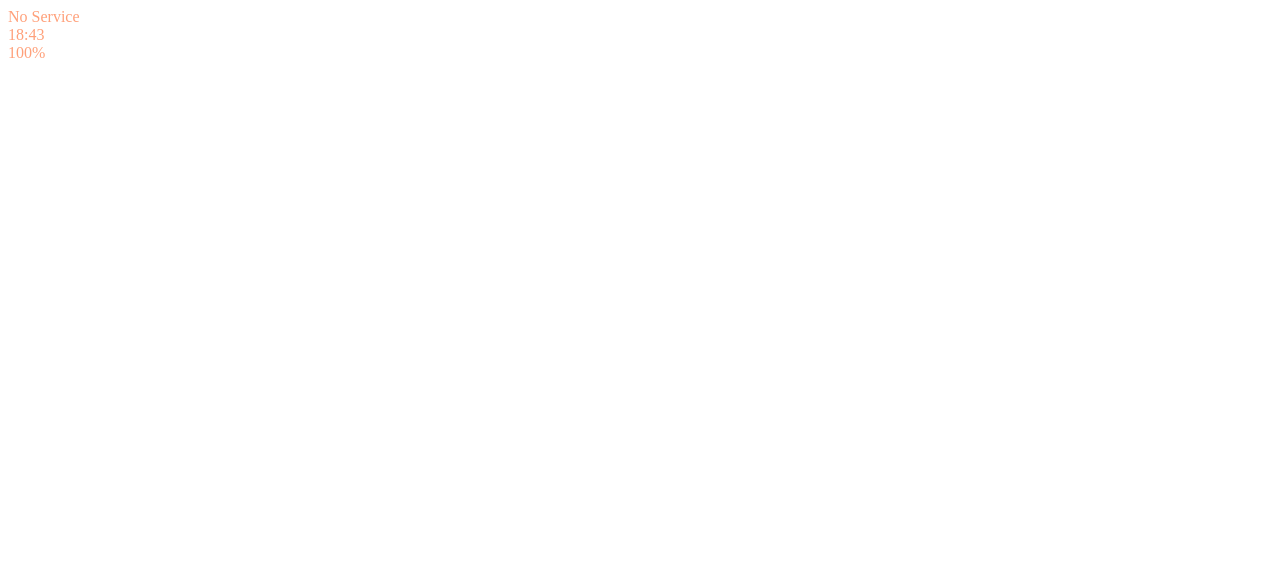
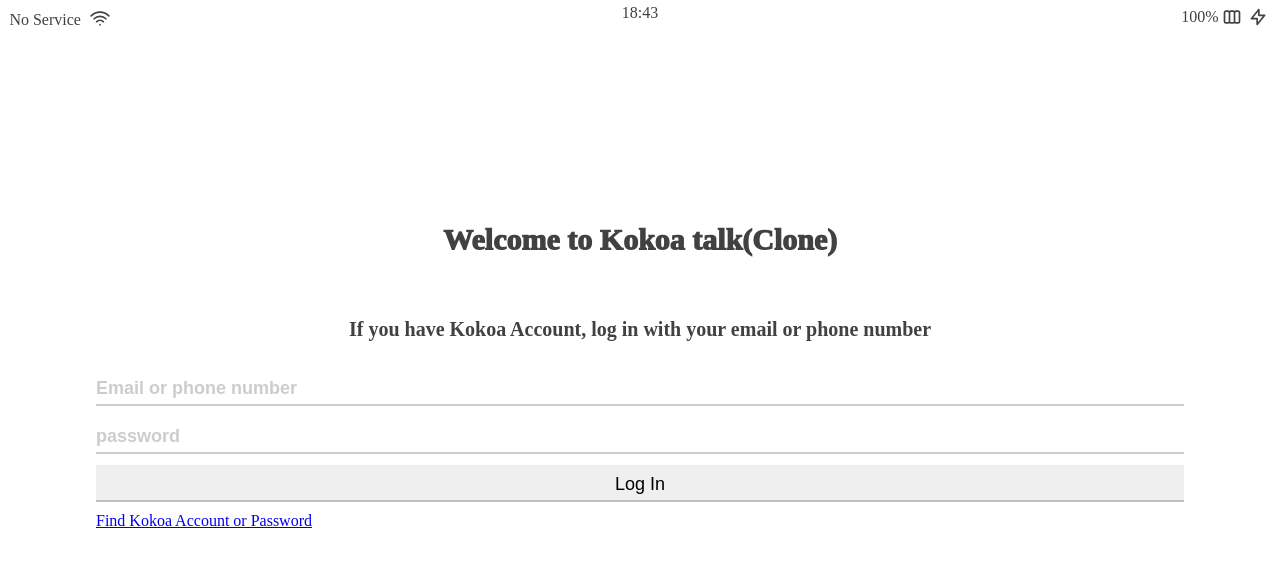
Before and after one commit to Unchaptered/2020-07-clone-kokoa, a plain HTML site: page index.html in a window 1280 px wide. Drawn offline with Linux system fonts and the light colour scheme.

Commit message:
2021-clone-kokoa_07-15
Pracitce #6.8

```diff
--- /dev/null
+++ b/css/index_header.css
@@ -0,0 +1,28 @@
+.welcome-header {
+  /* desgin */
+  margin-top: 15%;
+  /* font */
+  text-align: center; /* 글자가 가운데 정렬됨*/
+  align-items: center; /* One Box 가 어디에 위치될 것인가 */
+  /* display*/
+  display: flex;
+  flex-direction: column;
+}
+.welcome-header__title {
+  /* desgin */
+  margin-bottom: 5%;
+  /* font */
+  color: var(--main-bg-color);
+  font-size: 30px;
+  font-weight: 1000;
+}
+.welcome-header__text {
+  /* design */
+  width: 50%;
+  margin-bottom: 30px;
+  /* font */
+  color: var(--main-bg-color);
+  font-size: 20px;
+  font-weight: 600;
+  /* display */
+}
--- /dev/null
+++ b/css/index_input.css
@@ -0,0 +1,37 @@
+#login-form {
+  /* design */
+  width: 85%;
+  margin-left: 7.5%;
+  /* font */
+  /* display */
+  display: flex;
+  flex-direction: column;
+}
+#login-form > input {
+  /* design */
+  margin-bottom: 1%;
+  padding: 9px 0px 5px 0px;
+  border: none;
+  border-bottom: 2px solid var(--sub-tx-color-0_2);
+  /* font */
+  font-size: 18px;
+  /* display */
+  transition: border-color 0.3s ease-in-out;
+}
+
+#login-form > input::placeholder {
+  color: var(--sub-tx-color-0_2);
+  font-weight: bold;
+}
+#login-form > input:focus {
+  border-color: var(--sub-tx-color-0_3);
+}
+input:focus {
+  outline: none;
+}
+
+#login-form > a {
+  /* design */
+  /* font */
+  /* display */
+}
--- /dev/null
+++ b/css/index_status-bar.css
@@ -0,0 +1,65 @@
+#login-form {
+  /* design */
+  /* font */
+  /* display */
+}
+.status-bar {
+  /* design */
+  padding: 5px 3px;
+  /* font */
+  color: var(--main-bg-color);
+  /* display */
+  display: flex;
+  justify-content: center;
+}
+/* elements */
+.status_bar__icon {
+  /* design */
+  /* font */
+  /* display */
+  width: 20px;
+  height: 20px;
+}
+.status_bar__column {
+  width: 33%;
+}
+.status_bar__column:first-child span {
+  /* design */
+  margin-right: 2px;
+  /* font */
+  /* display */
+}
+.status_bar__column:nth-child(2) {
+  /* design */
+  /* font */
+  /* display */
+  display: flex;
+  justify-content: center;
+}
+
+.status_bar__column:last-child {
+  /* design */
+  /* font */
+  /* display */
+  display: flex;
+  justify-content: flex-end;
+  align-items: center;
+}
+.status_bar__column .status_bar__icon {
+  margin: 0px 3px;
+}
+#status_bar__icon__wifi {
+  transform: translateY(3px);
+}
+/* modifier */
+.status_bar__column__design--font {
+  /* design */
+  /* font */
+  /* display */
+}
+.status_bar__column__design--color {
+  /* design */
+  /* font */
+  color: lightsalmon;
+  /* display */
+}
--- /dev/null
+++ b/css/index_variables.css
@@ -0,0 +1,5 @@
+:root {
+  --main-bg-color: rgba(44, 44, 44, 0.9);
+  --sub-tx-color-0_2: rgba(0, 0, 0, 0.2);
+  --sub-tx-color-0_3: rgba(0, 0, 0, 0.5);
+}
--- /dev/null
+++ b/css/reset.css
@@ -0,0 +1,124 @@
+html,
+body,
+div,
+span,
+applet,
+object,
+iframe,
+h1,
+h2,
+h3,
+h4,
+h5,
+h6,
+p,
+blockquote,
+pre,
+a,
+abbr,
+acronym,
+address,
+big,
+cite,
+code,
+del,
+dfn,
+em,
+img,
+ins,
+kbd,
+q,
+s,
+samp,
+small,
+strike,
+strong,
+sub,
+sup,
+tt,
+var,
+b,
+u,
+i,
+center,
+dl,
+dt,
+dd,
+ol,
+ul,
+li,
+fieldset,
+form,
+label,
+legend,
+table,
+caption,
+tbody,
+tfoot,
+thead,
+tr,
+th,
+td,
+article,
+aside,
+canvas,
+details,
+embed,
+figure,
+figcaption,
+footer,
+header,
+hgroup,
+menu,
+nav,
+output,
+ruby,
+section,
+summary,
+time,
+mark,
+audio,
+video {
+  margin: 0;
+  padding: 0;
+  border: 0;
+  font-size: 100%;
+  font: inherit;
+  vertical-align: baseline;
+}
+/* HTML5 display-role reset for older browsers */
+article,
+aside,
+details,
+figcaption,
+figure,
+footer,
+header,
+hgroup,
+menu,
+nav,
+section {
+  display: block;
+}
+body {
+  line-height: 1;
+}
+ol,
+ul {
+  list-style: none;
+}
+blockquote,
+q {
+  quotes: none;
+}
+blockquote:before,
+blockquote:after,
+q:before,
+q:after {
+  content: "";
+  content: none;
+}
+table {
+  border-collapse: collapse;
+  border-spacing: 0;
+}
--- /dev/null
+++ b/css/styles.css
@@ -0,0 +1,52 @@
+/* block */
+/* design */
+/* font */
+/* display */
+@import url('https://fonts.googleapis.com/css2?family=Open+Sans:wght@400;600&display=swap');
+@import "reset.css";
+@import "index_status-bar.css";
+@import "index_header.css";
+@import "index_input.css";
+@import "index_variables.css";
+body {
+    font-family: "Open Sans", sans-serif";
+}
+
+#login-form {
+    /* design */
+    width:85%;
+    margin-left: 7.5%;
+    /* font */
+    /* display */
+    display: flex;
+    flex-direction: column;
+}
+#login-form > input {
+    /* design */
+    margin-bottom: 1%;
+    padding: 9px 0px 5px 0px;
+    border: none;
+    border-bottom: 2px solid  var(--sub-tx-color-0_2);
+    /* font */
+    font-size: 18px;
+    /* display */
+    transition: border-color 0.3s ease-in-out;
+}
+
+#login-form > input::placeholder {
+    color: var(--sub-tx-color-0_2);
+    font-weight: bold;
+}
+#login-form > input:focus {
+    border-color:var(--sub-tx-color-0_3);
+
+}
+input:focus {
+    outline: none;
+}
+
+#login-form > a {
+    /* design */
+    /* font */
+    /* display */
+}
--- a/index.html
+++ b/index.html
@@ -7,29 +7,42 @@
         <meta name="viewport" content="width=device-width, initial-scale=1.0">
         <title>Document</title>
         <!--you-->
-        <title>Welcome to Kokoa talk</title>
-        <style>
-            /* block */
-            .status_bar {}
-            .status_bar__column {}
-            .status_bar__column__design--font {}
-            .status_bar__column__design--color {color: lightsalmon;}
-        </style>
+        <title>Welcome to Kokoa talk(Clone)</title>
+        <link rel="stylesheet" href="css/styles.css"/>
     </head>
     <body>
-        <div class="status_bar">
+        <div class="status-bar"> <!-- 상단바 -->
             <div class="status_bar__column">
-                <span class="status_bar__column__design--font status_bar__column__design--color">No Service</span>
+                <span>No Service</span>
+                <svg class="status_bar__icon" id="status_bar__icon__wifi" xmlns="http://www.w3.org/2000/svg" class="h-6 w-6" fill="none" viewBox="0 0 24 24" stroke="currentColor">
+                    <path stroke-linecap="round" stroke-linejoin="round" stroke-width="2" d="M8.111 16.404a5.5 5.5 0 017.778 0M12 20h.01m-7.08-7.071c3.904-3.905 10.236-3.905 14.141 0M1.394 9.393c5.857-5.857 15.355-5.857 21.213 0" />
+                </svg>
                 <!--To do! Wi-fi Icon-->
             </div>
             <div class="status_bar__column">
-                <span class="status_bar__column__design--font status_bar__column__design--color">18:43</span>
+                <span>18:43</span>
             </div>
             <div class="status_bar__column">
-                <span class="status_bar__column__design--font status_bar__column__design--color">100%</span>
-                <!--To do! Battery Icon-->
-                <!--To do! Lightning-->
+                <span>100%</span>
+                <svg class="status_bar__icon" xmlns="http://www.w3.org/2000/svg" class="h-6 w-6" fill="none" viewBox="0 0 24 24" stroke="currentColor">
+                    <path stroke-linecap="round" stroke-linejoin="round" stroke-width="2" d="M9 17V7m0 10a2 2 0 01-2 2H5a2 2 0 01-2-2V7a2 2 0 012-2h2a2 2 0 012 2m0 10a2 2 0 002 2h2a2 2 0 002-2M9 7a2 2 0 012-2h2a2 2 0 012 2m0 10V7m0 10a2 2 0 002 2h2a2 2 0 002-2V7a2 2 0 00-2-2h-2a2 2 0 00-2 2" />
+                </svg>
+                <svg class="status_bar__icon" xmlns="http://www.w3.org/2000/svg" class="h-6 w-6" fill="none" viewBox="0 0 24 24" stroke="currentColor">
+                    <path stroke-linecap="round" stroke-linejoin="round" stroke-width="2" d="M13 10V3L4 14h7v7l9-11h-7z" />
+                </svg>
             </div>
         </div>
+
+        <header class="welcome-header"> <!-- 안내메세지 -->
+            <h1 class="welcome-header__title">Welcome to Kokoa talk(Clone)</h1>
+            <p class="welcome-header__text">If you have Kokoa Account, log in with your email or phone number</p>
+        </header>
+
+        <form id="login-form"> <!-- 로그인 창 -->
+            <input type="text" placeholder="Email or phone number"/>
+            <input type="password" placeholder="password"/>
+            <input clas="hi" type="submit" value="Log In"/>
+            <a href="#">Find Kokoa Account or Password</a>
+        </form>
     </body>
 </html>
```
